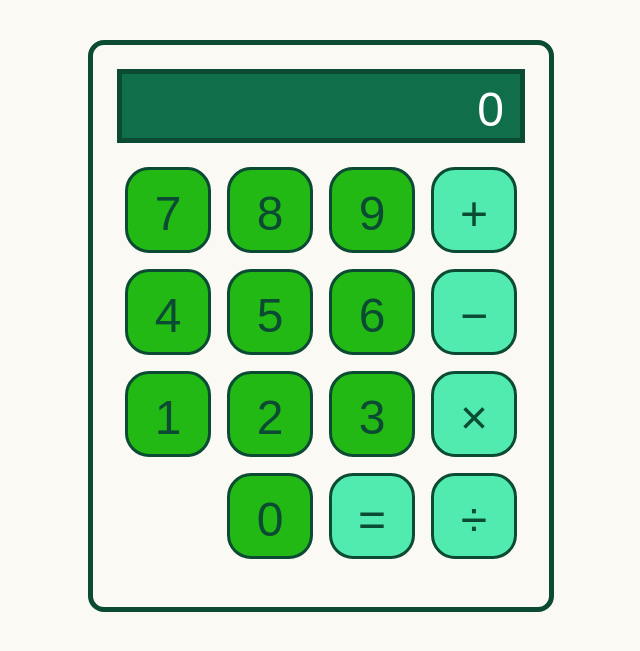
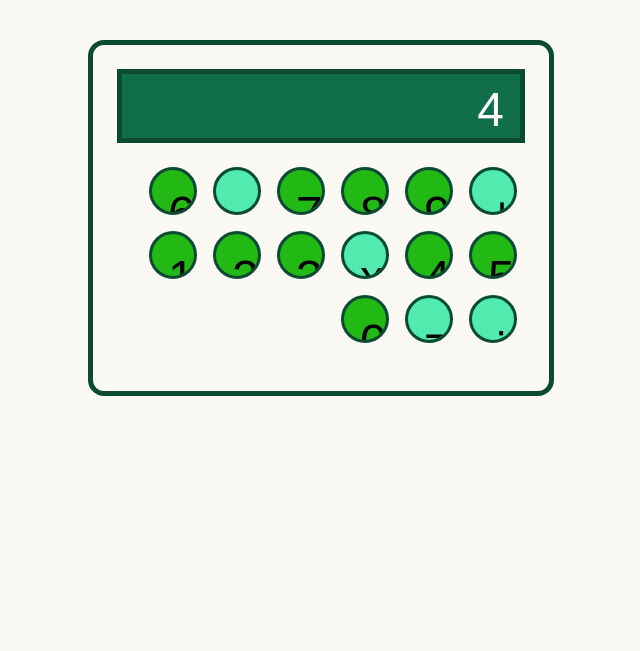
Before and after one commit to greeeenlu/DjangoWebApp, a Django app: page / in a window 1280 px wide. Shown: the part 84-735 px from the top of the page, without its empty margins (319-959 px from the left). Run offline with Django 3.2, Linux system fonts and the light colour scheme.

Commit message:
change button list to web form

```diff
--- a/WebApp/calculator/views.py
+++ b/WebApp/calculator/views.py
@@ -3,4 +3,7 @@
 
 # Create your views here.
 def calculator(request):
-    return  render(request, 'calculator/calculator.html')
+    content = {
+        "displayResult": 4
+    }
+    return render(request, 'calculator/calculator.html', content)
--- a/WebApp/static/css/calculator.css
+++ b/WebApp/static/css/calculator.css
@@ -58,7 +58,7 @@
     float: right;
 }
 
-.calc-body li div{
+input{
     display: block;
     padding: 1rem;
     margin: 0.5rem;
--- a/WebApp/templates/calculator/calculator.html
+++ b/WebApp/templates/calculator/calculator.html
@@ -3,56 +3,63 @@
 {% block content %}
 <div class="calc-container">
     <div class="calc-display">
-        <span>0</span>
+        <span>{{displayResult}}</span>
     </div>
     <div class="calc-body">
+        <form action="." method="post">
+            {% csrf_token %}
+            <input type="hidden" name="lastOperator" value="{{lastOperator}}">
+            <input type="hidden" name="previousValue" value="{{previousValue}}">
+            <input type="hidden" name="newValue" value="{{newValue}}">
+            <input type="hidden" name="isOperatorClicked" value="{{isOperatorClicked}}">
             <ul>
                 <li>
-            <div class="symbal-btn">&plus;</div>
+                    <input type="submit" name="operatorInput" class="symbal-btn" value="+">
                 </li>
                 <li>
-            <div class="digital-btn">9</div>
+                    <input type="submit" name="digitalInput" class="digital-btn" value="9">
                 </li>
                 <li>
-            <div class="digital-btn">8</div>
+                    <input type="submit" name="digitalInput" class="digital-btn" value="8">
                 </li>
                 <li>
-            <div class="digital-btn">7</div>
+                    <input type="submit" name="digitalInput" class="digital-btn" value="7">
                 </li>
                 <li>
-            <div class="symbal-btn">&minus;</div>
+                    <input type="submit" name="operatorInput" class="symbal-btn" value="-">
                 </li>
                 <li>
-            <div class="digital-btn">6</div>
+                    <input type="submit" name="digitalInput" class="digital-btn" value="6">
                 </li>
                 <li>
-            <div class="digital-btn">5</div>
+                    <input type="submit" name="digitalInput" class="digital-btn" value="5">
                 </li>
                 <li>
-            <div class="digital-btn">4</div>
+                    <input type="submit" name="digitalInput" class="digital-btn" value="4">
                 </li>
                 <li>
-            <div class="symbal-btn">&times;</div>
+                    <input type="submit" name="operatorInput" class="symbal-btn" value="x">
                 </li>
                 <li>
-            <div class="digital-btn">3</div>
+                    <input type="submit" name="digitalInput" class="digital-btn" value="3">
                 </li>
                 <li>
-            <div class="digital-btn">2</div>
+                    <input type="submit" name="digitalInput" class="digital-btn" value="2">
                 </li>
                 <li>
-            <div class="digital-btn">1</div>
+                    <input type="submit" name="digitalInput" class="digital-btn" value="1">
                 </li>
                 <li>
-            <div class="symbal-btn">&divide;</div>
+                    <input type="submit" name="operatorInput" class="symbal-btn" value="÷">
                 </li>
                 <li>
-            <div class="symbal-btn">&equals;</div>
+                    <input type="submit" name="operatorInput" class="symbal-btn" value="=">
                 </li>
                 <li>
-            <div class="digital-btn">0</div>
+                    <input type="submit" name="digitalInput" class="digital-btn" value="0">
                 </li>
             </ul>
+        </form>
     </div>
 </div>
 {% endblock content %}
```
Lines whose indentation alone changed are shown as unchanged.
